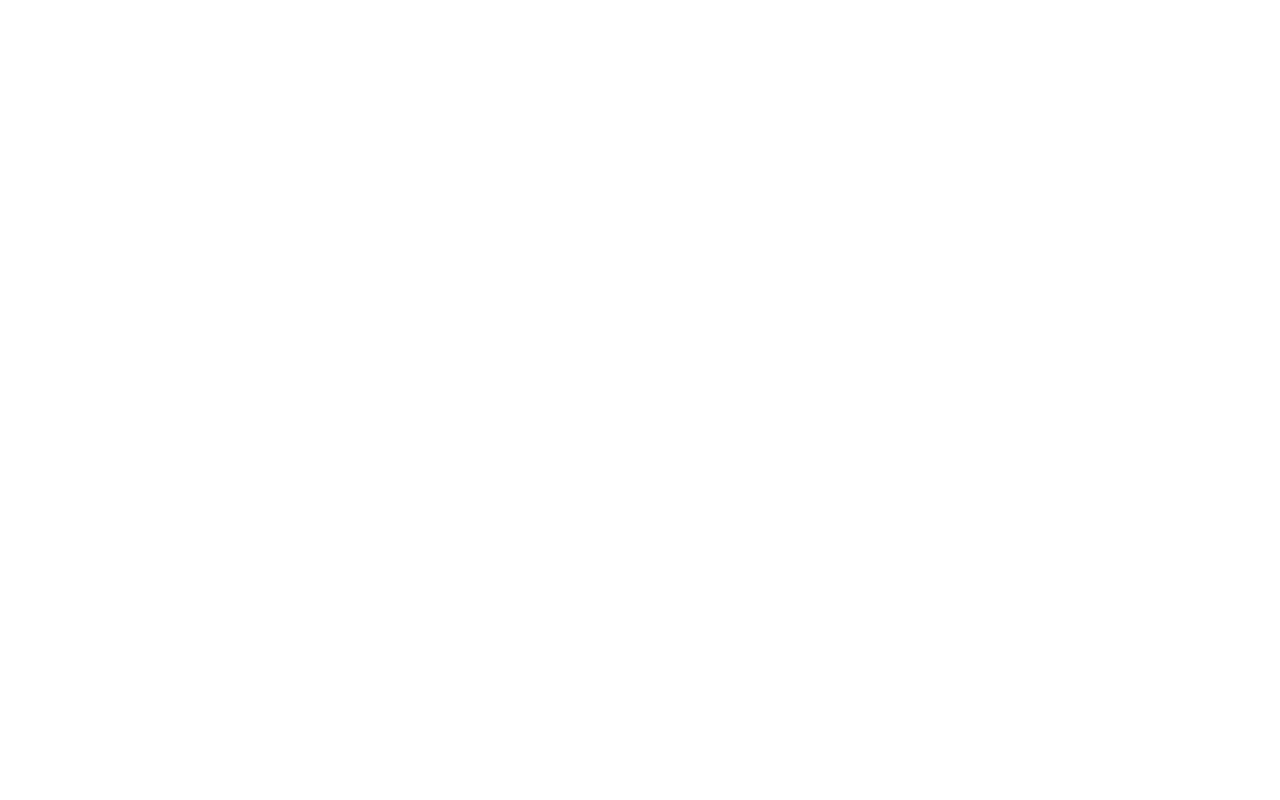
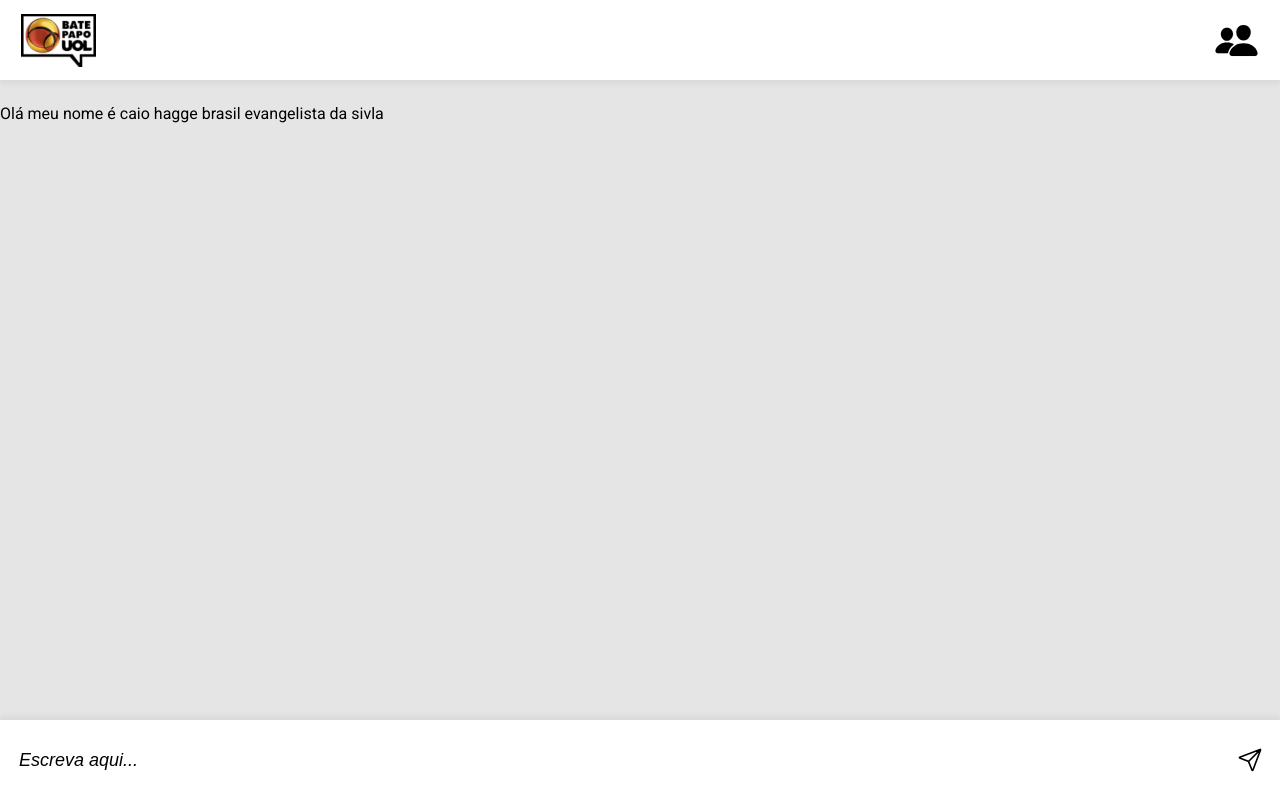
Before and after one commit to caiohbe/Projeto-05-BatePapoUOL, a plain HTML site: page index.html in a window 1280 px wide. Drawn offline with nearby package versions, Linux system fonts and the light colour scheme.

Commit message:
Header/Footer added

```diff
--- a/index.html
+++ b/index.html
@@ -17,6 +17,18 @@
 </head>
 
 <body>
+    <div class="header">
+        <img src="imgs/logoUOL.png" alt="">
+        <ion-icon name="people"></ion-icon>
+    </div>
 
+    <div class="content">
+        Olá meu nome é caio hagge brasil evangelista da sivla
+    </div>
+
+    <div class="footer">
+        <input type="text" value="Escreva aqui..." onclick="resetInput(this)" >
+        <ion-icon name="paper-plane-outline" onclick=""></ion-icon>
+    </div>
 </body>
 </html>
--- a/script.js
+++ b/script.js
@@ -0,0 +1,5 @@
+function resetInput(input) {
+    if (input.value === "Escreva aqui...") {
+        input.value = ""
+    }
+}
--- a/style.css
+++ b/style.css
@@ -0,0 +1,60 @@
+* {
+    box-sizing: border-box;
+}
+
+body {
+    font-family: 'Roboto', sans-serif;
+    background-color: #E5E5E5;
+}
+
+ion-icon {
+    font-size: 45px;
+}
+
+.header, .footer {
+    width: 100%;
+    height: 80px;
+    background-color: #FFFFFF;
+    display: flex;
+    justify-content: space-between;
+    align-items: center;
+}
+
+.header {
+    box-shadow: 0px 4px 6px 0px #0000000D;
+    position: fixed;
+    top: 0;
+}
+
+.header img {
+    margin-left: 21px;
+}
+
+.header ion-icon {
+    margin-right: 21px;
+}
+
+.content {
+    margin-top: 106px;
+}
+
+.footer {
+    box-shadow: 0px -4px 6px 0px #0000000D;
+    position: fixed;
+    bottom: 0;
+}
+
+input {
+    font-style: italic;
+    border: none;
+    font-size: 18px;
+    line-height: 21px;
+    color: black;
+    margin-left: 17px;
+    width: 80%;
+}
+
+.footer ion-icon {
+    font-size: 26px;
+    margin-right: 17px;
+}
```
Also changed, not shown: imgs/logoUOL.png (added).
